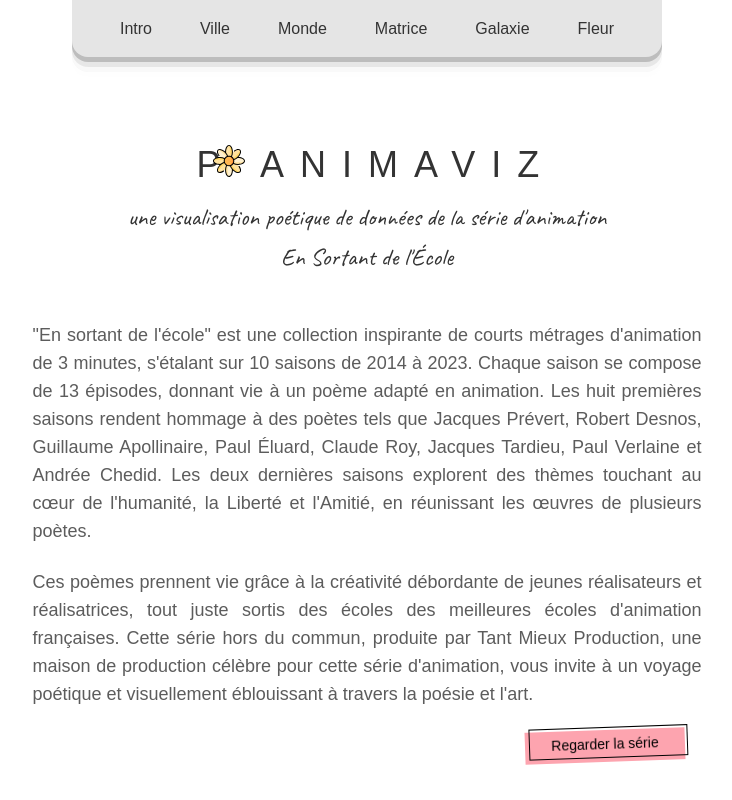
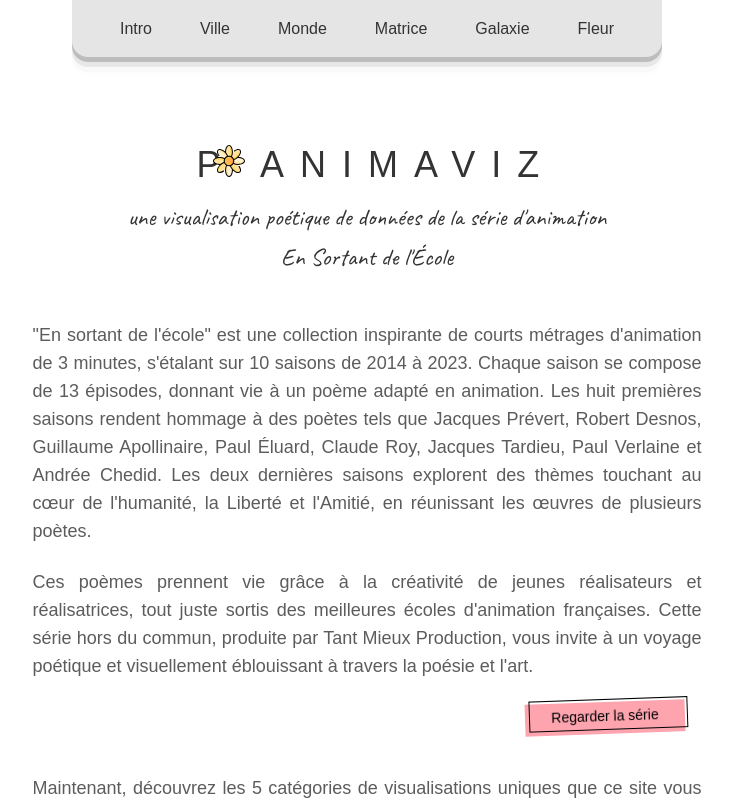
Before and after one commit to hhdreamer13/delphine-visualization, a React (Vite) app: page / in a window 1280 px wide. Shown: the top 800 px of the page, without its empty margins (273-1005 px from the left). Built offline with nearby package versions, Linux system fonts and the light colour scheme; a web font is replaced by a local one.

Commit message:
commit some improvements.

```diff
--- a/src/components/Home/Home.jsx
+++ b/src/components/Home/Home.jsx
@@ -3,11 +3,32 @@ import { Link } from "react-router-dom";
 import { motion } from "framer-motion";
 import { useModalContext } from "../ModalContext";
 
+const containerVariants = {
+  hidden: { opacity: 0 },
+  visible: {
+    opacity: 1,
+    transition: {
+      delayChildren: 0.95,
+      staggerChildren: 0.1,
+    },
+  },
+};
+
+const itemVariants = {
+  hidden: { opacity: 0, y: -20 },
+  visible: { opacity: 1, y: 0 },
+};
+
 const Home = () => {
   const { setShowModal } = useModalContext();
 
   return (
-    <div className="mb-40">
+    <motion.div
+      className="mb-40"
+      variants={containerVariants}
+      initial="hidden"
+      animate="visible"
+    >
       <div className="relative mx-auto mt-20 flex w-full flex-col items-center justify-center p-2 text-lg">
         <div className="relative">
           <motion.img
@@ -17,19 +38,24 @@ const Home = () => {
             alt=""
             // style={{ transform: "translate(-50%, 50%)" }}
           />
-          <h1 className="mb-4 text-4xl uppercase tracking-[1rem]">
+          <motion.h1
+            className="mb-4 text-4xl uppercase tracking-[1rem]"
+            variants={itemVariants}
+          >
             P AnimaVi<span className="tracking-tighter">z</span>
-          </h1>
+          </motion.h1>
         </div>
-        <h3 className="mb-2 text-2xl">
+        <motion.h3 className="mb-2 text-2xl" variants={itemVariants}>
           une visualisation poétique de données de la série d'animation
-        </h3>
-        <h3 className="text-2xl">En Sortant de l'École</h3>
+        </motion.h3>
+        <motion.h3 className="text-2xl" variants={itemVariants}>
+          En Sortant de l'École
+        </motion.h3>
       </div>
-      <div className="prose mt-10 text-justify text-lg">
-        <p className="text-slate-950 drop-shadow-lg">
-          {/* C'est quoi la série En sortant de l'école ? */}
-        </p>
+      <motion.div
+        className="prose mt-10 text-justify text-lg"
+        variants={itemVariants}
+      >
         <p>
           "En sortant de l'école" est une collection inspirante de courts
           métrages d'animation de 3 minutes, s'étalant sur 10 saisons de 2014 à
@@ -42,12 +68,11 @@ const Home = () => {
           de plusieurs poètes.
         </p>
         <p>
-          Ces poèmes prennent vie grâce à la créativité débordante de jeunes
-          réalisateurs et réalisatrices, tout juste sortis des écoles des
-          meilleures écoles d'animation françaises. Cette série hors du commun,
-          produite par Tant Mieux Production, une maison de production célèbre
-          pour cette série d'animation, vous invite à un voyage poétique et
-          visuellement éblouissant à travers la poésie et l'art.
+          Ces poèmes prennent vie grâce à la créativité de jeunes réalisateurs
+          et réalisatrices, tout juste sortis des meilleures écoles d'animation
+          françaises. Cette série hors du commun, produite par Tant Mieux
+          Production, vous invite à un voyage poétique et visuellement
+          éblouissant à travers la poésie et l'art.
         </p>
 
         <div className="mr-4 flex items-center justify-end">
@@ -132,8 +157,8 @@ const Home = () => {
             et du réalisateur.
           </li>
         </ul>
-      </div>
-    </div>
+      </motion.div>
+    </motion.div>
   );
 };
 
--- a/src/components/Modal.jsx
+++ b/src/components/Modal.jsx
@@ -102,9 +102,8 @@ const Modal = ({ showModal, setShowModal }) => {
                 C'est dans cet esprit que la série "En sortant de l'école" prend
                 toute sa dimension. Bien plus qu'un simple divertissement, elle
                 insuffle potentiel, idées, vérité et liberté. La série ravive
-                nos rêves, tout comme le poème de Langston Hughes, et je sais
-                que je ne suis pas le seul à être touché par ces poésies animées
-                et leur pouvoir évocateur.
+                nos rêves, et je sais que je ne suis pas le seul à être touché
+                par ces poésies animées et leur pouvoir évocateur.
               </p>
               <p>
                 Lorsque j'ai commencé à travailler sur mon projet de
```
Also changed, not shown: src/assets/brush.png (added).
